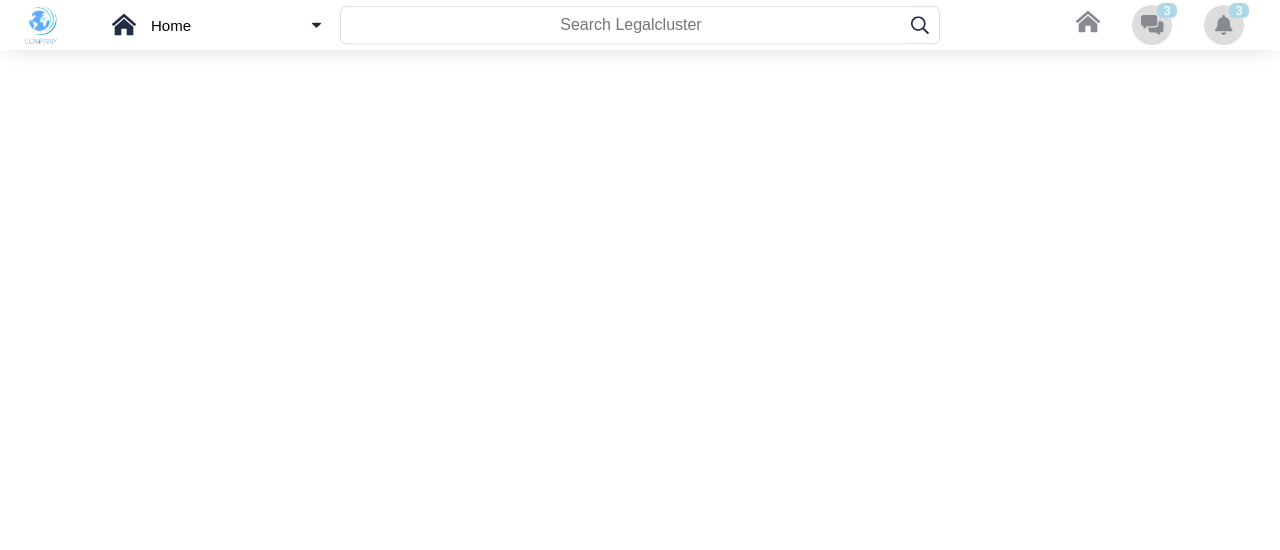
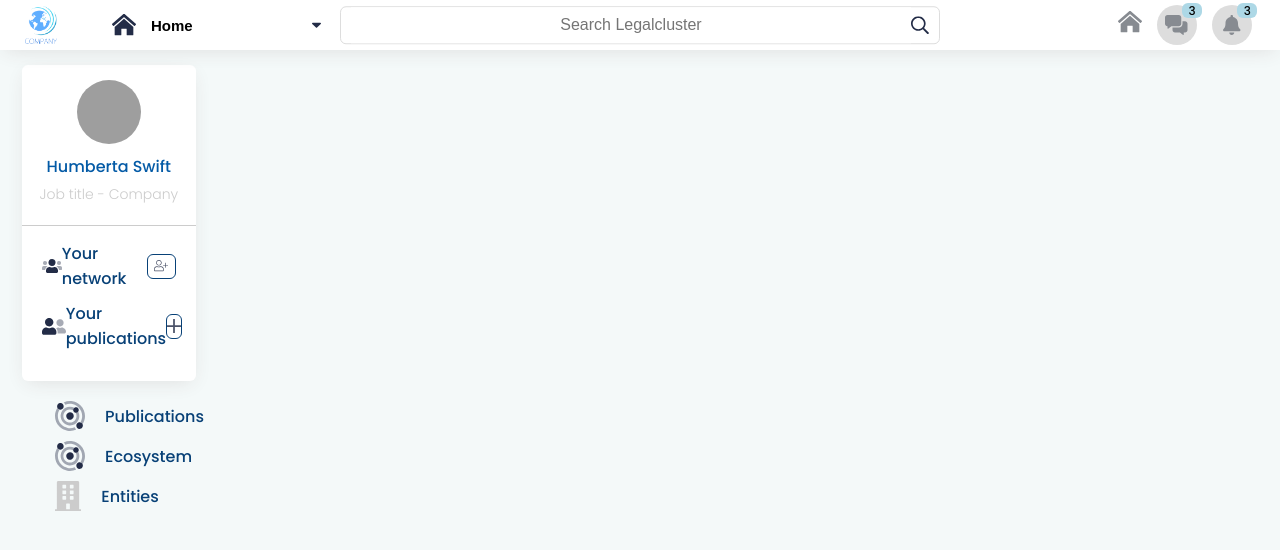
Before and after one commit to surbaniec/WSEI-React, a React (Create React App) app: page / in a window 1280 px wide. Shown: the top 550 px of the page. Built offline with nearby package versions, Linux system fonts and the light colour scheme; no server answers; grey boxes are pictures that could not be loaded.

Commit message:
create sidebar layout

```diff
--- a/package.json
+++ b/package.json
@@ -12,6 +12,7 @@
     "@types/react-dom": "^17.0.3",
     "@types/react-router": "^5.1.13",
     "@types/styled-components": "^5.1.9",
+    "axios": "^0.21.1",
     "react": "^17.0.1",
     "react-dom": "^17.0.1",
     "react-router-dom": "^5.2.0",
--- a/src/App.css
+++ b/src/App.css
@@ -6,4 +6,15 @@
 
 body {
   font-family: 'Poppins', sans-serif;
+  background-color: #f4f9f9;
 }
+
+/* kolory:
+ biały #ffffff
+ błekitno-biały #f4f9f9
+ niebieski #035aa6;
+ granatowy #084177;
+ jasno-szary #ccc
+ ciemno-szary #bbbbbb
+ błękitny #8fd6e1;
+*/
--- a/src/App.tsx
+++ b/src/App.tsx
@@ -1,14 +1,33 @@
-import React from 'react';
+import { useState, useEffect } from 'react';
 import './App.css';
 import Home from './components/pages/Home';
 import { BrowserRouter as Router, Switch, Route, Link } from 'react-router-dom';
+import axios from 'axios';
 
 function App() {
+  const [user, setUser] = useState({});
+
+  const getUser = async () => {
+    try {
+      const response = await axios.get(
+        'https://jsonplaceholder.typicode.com/users/1'
+      );
+      const data = response.data;
+      setUser(data);
+    } catch (error) {
+      console.log(error);
+    }
+  };
+
+  useEffect(() => {
+    getUser();
+  }, []);
+
   return (
     <Router>
       <Switch>
         <Route exact path='/'>
-          <Home />
+          <Home user={user} />
         </Route>
       </Switch>
     </Router>
--- a/src/components/layout/DropdownMenu/DropdownMenu.css
+++ b/src/components/layout/DropdownMenu/DropdownMenu.css
@@ -15,4 +15,5 @@
   align-items: center;
   font-size: 15px;
   cursor: pointer;
+  font-weight: 700;
 }
--- a/src/components/layout/NotificationPanel/NotificationPanel.css
+++ b/src/components/layout/NotificationPanel/NotificationPanel.css
@@ -6,7 +6,7 @@
   top: 50%;
   right: 20px;
   transform: translateY(-50%);
-  width: 200px;
+  width: 150px;
 }
 
 .icon-wrapper {
--- /dev/null
+++ b/src/components/layout/SideBar/SideBar.css
@@ -0,0 +1,100 @@
+.sidebar-container {
+  width: 17vw;
+  display: flex;
+  flex-direction: column;
+}
+
+.profile-card {
+  margin: 15px auto;
+  width: 80%;
+  display: flex;
+  flex-direction: column;
+  justify-content: space-around;
+  align-items: center;
+  padding: 15px 0;
+  background-color: #fff;
+  border-radius: 6px;
+  box-shadow: 0px 5px 20px -5px #ddd;
+}
+
+.profile-card-header {
+  display: flex;
+  flex-direction: column;
+  justify-content: space-around;
+  align-items: center;
+}
+
+.user-picture {
+  width: 64px;
+  height: 64px;
+  border-radius: 50%;
+  margin-bottom: 10px;
+}
+
+.user-name {
+  color: #035aa6;
+}
+
+.user-job {
+  color: #ccc;
+  font-weight: 300;
+  font-size: 14px;
+  margin-top: 5px;
+}
+
+.profile-link {
+  color: #084177;
+}
+
+.profile-card-footer {
+  display: flex;
+  flex-direction: column;
+  align-items: center;
+  justify-content: space-between;
+  padding: 10px 0;
+  width: 100%;
+  border-top: 1px solid #ccc;
+  margin-top: 20px;
+}
+
+.profile-card-footer-wrapper {
+  display: flex;
+  align-items: center;
+  justify-content: space-between;
+  width: 100%;
+  padding: 0 20px;
+  margin: 5px 0;
+}
+
+.profile-card-btn {
+  border: 1px solid #084177;
+  border-radius: 6px;
+  width: 35px;
+  height: 25px;
+  display: flex;
+  justify-content: center;
+  align-items: center;
+}
+
+.profile-link {
+  text-decoration: none;
+  color: #084177;
+}
+
+.sidebar-link {
+  margin: 0 55px;
+  display: flex;
+  align-items: center;
+  text-decoration: none;
+  color: #084177;
+  padding: 5px 0;
+}
+
+.sidebar-link img {
+  height: 30px;
+  width: auto;
+}
+
+.sidebar-link span {
+  margin-left: 20px;
+}
--- /dev/null
+++ b/src/components/layout/SideBar/SideBar.tsx
@@ -0,0 +1,56 @@
+import { FC } from 'react';
+import './SideBar.css';
+import { Link } from 'react-router-dom';
+
+const SideBar: FC = () => {
+  return (
+    <div className='sidebar-container'>
+      <div className='profile-card'>
+        <div className='profile-card-header'>
+          {/* eslint-disable-next-line */}
+          <img
+            src='https://secure.gravatar.com/avatar/1fd4fb5e1c8d00621b32a36a54b67b50?s=256&d=mm&r=g'
+            alt='profile picture'
+            className='user-picture'
+          />
+          <span className='user-name'>Humberta Swift</span>
+          <span className='user-job'>Job title - Company</span>
+        </div>
+        <div className='profile-card-footer'>
+          <div className='profile-card-footer-wrapper'>
+            <img src='./assets/network.png' alt='network' />
+            <Link to='' className='profile-link'>
+              Your network
+            </Link>
+            <Link to='' className='profile-card-btn'>
+              <img src='./assets/network.svg' alt='network' />
+            </Link>
+          </div>
+          <div className='profile-card-footer-wrapper'>
+            <img src='./assets/people.svg' alt='publications' />
+            <Link to='' className='profile-link'>
+              Your publications
+            </Link>
+            <Link to='' className='profile-card-btn'>
+              <img src='./assets/plus.svg' alt='publications' />
+            </Link>
+          </div>
+        </div>
+      </div>
+      <Link to='' className='sidebar-link'>
+        <img src='./assets/ecosystem.svg' alt='publications' />
+        <span>Publications</span>
+      </Link>
+      <Link to='' className='sidebar-link'>
+        <img src='./assets/ecosystem.svg' alt='ecosystem' />
+        <span>Ecosystem</span>
+      </Link>
+      <Link to='' className='sidebar-link'>
+        <img src='./assets/entities2.svg' alt='entities' />
+        <span>Entities</span>
+      </Link>
+    </div>
+  );
+};
+
+export default SideBar;
--- a/src/components/layout/TopBar/TopBar.css
+++ b/src/components/layout/TopBar/TopBar.css
@@ -4,9 +4,9 @@
   align-items: center;
   width: 100vw;
   height: 50px;
-  color: #fff;
   padding: 5px 25px;
   position: relative;
+  background-color: #fff;
 }
 
 .logo {
--- a/src/components/pages/Home.tsx
+++ b/src/components/pages/Home.tsx
@@ -1,10 +1,16 @@
 import { FC } from 'react';
+import SideBar from '../layout/SideBar/SideBar';
 import TopBar from '../layout/TopBar/TopBar';
 
-const Home: FC = () => {
+export interface IUser {
+  user: object;
+}
+
+const Home: React.FC<IUser> = ({ user }) => {
   return (
     <>
       <TopBar />
+      <SideBar />
     </>
   );
 };
```
Also changed, not shown: 1 other file (tests, documents, lock files or other folders).
